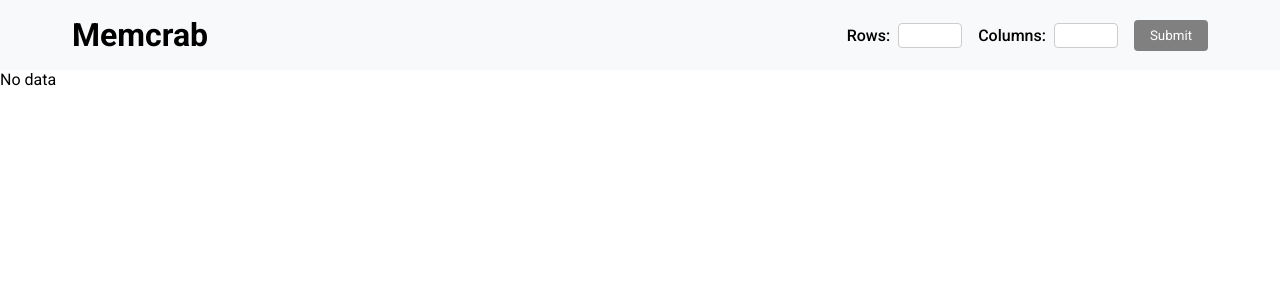
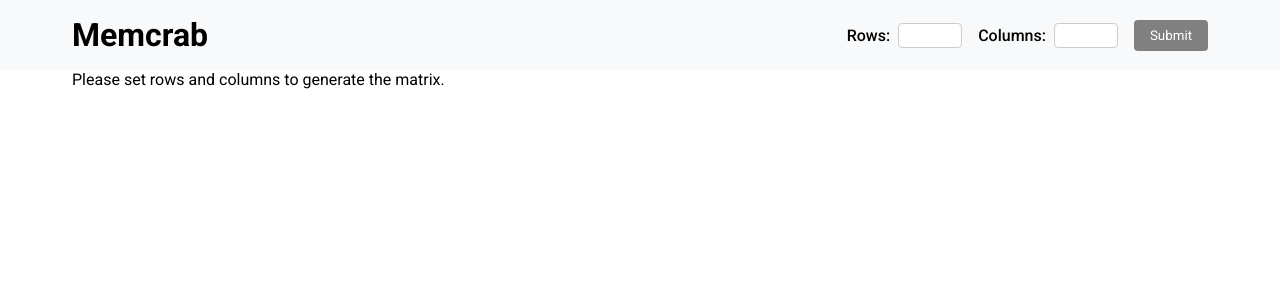
Before and after one commit to NNaumenko83/memcrab-test, a React (Vite) app: page / in a window 1280 px wide. Shown: the top 300 px of the page. Built offline with nearby package versions, Linux system fonts and the light colour scheme.

Commit message:
[Change] Matrix component: enhance state management for highlighted cells and improve matrix generation logic

```diff
--- a/src/components/matrix/matrix.module.css
+++ b/src/components/matrix/matrix.module.css
@@ -32,3 +32,7 @@
 	background: #f0f8ff;
 	font-style: italic;
 }
+
+.highlighted {
+	background-color: #ffeb3b;
+}
--- a/src/components/matrix/matrix.tsx
+++ b/src/components/matrix/matrix.tsx
@@ -6,27 +6,15 @@ import Container from "../container/container"
 import { calculatePercentile } from "../../utils/calculate-percentile"
 import { getRandomAmount } from "../../utils/get-random-amount"
 
-
-
-
 const Matrix: React.FC = () => {
     const { rowsQuantity, columnsQuantity } = useTableContext()
     const [matrix, setMatrix] = useState<Cell[][]>([])
+    const [highlightedIds, setHighlightedIds] = useState<number[]>([])
+    const [hoveredCellId, setHoveredCellId] = useState<number | null>(null)
 
-    useEffect(() => {
-        if (rowsQuantity <= 0 || columnsQuantity <= 0) {
-            setMatrix([])
-            return
-        }
-        let idCounter = 1
-        const newMatrix: Cell[][] = Array.from({ length: rowsQuantity }, () =>
-            Array.from({ length: columnsQuantity }, () => ({
-                id: idCounter++,
-                amount: getRandomAmount(),
-            }))
-        )
-        setMatrix(newMatrix)
-    }, [rowsQuantity, columnsQuantity])
+    const totalCells = rowsQuantity * columnsQuantity
+    const nearestCount = Math.max(2, Math.ceil(totalCells * 0.2))
+
 
     const handleCellClick = (rowIndex: number, colIndex: number) => {
         setMatrix(prev =>
@@ -40,8 +28,6 @@ const Matrix: React.FC = () => {
         )
     }
 
-    if (!matrix.length) return <div>No data</div>
-
     const rowSums = matrix.map(row =>
         row.reduce((acc, cell) => acc + cell.amount, 0)
     )
@@ -53,8 +39,44 @@ const Matrix: React.FC = () => {
         return calculatePercentile(colValues, 60)
     })
 
+    useEffect(() => {
+        if (rowsQuantity <= 0 || columnsQuantity <= 0) {
+            setMatrix([])
+            setHighlightedIds([])
+            setHoveredCellId(null)
+            return
+        }
+        let idCounter = 1
+        const newMatrix: Cell[][] = Array.from({ length: rowsQuantity }, () =>
+            Array.from({ length: columnsQuantity }, () => ({
+                id: idCounter++,
+                amount: getRandomAmount(),
+            }))
+        )
+        setMatrix(newMatrix)
+        setHighlightedIds([])
+        setHoveredCellId(null)
+    }, [rowsQuantity, columnsQuantity])
+
+    useEffect(() => {
+        if (hoveredCellId === null) {
+            setHighlightedIds([])
+            return
+        }
+        const allCells = matrix.flat()
+        const hoveredCell = allCells.find(c => c.id === hoveredCellId)
+        if (!hoveredCell) return
+        const sortedByDistance = [...allCells].sort(
+            (a, b) => Math.abs(a.amount - hoveredCell.amount) - Math.abs(b.amount - hoveredCell.amount)
+        )
+        const nearest = sortedByDistance.slice(0, nearestCount).map(c => c.id)
+        setHighlightedIds(nearest)
+    }, [matrix, hoveredCellId, nearestCount])
+
     return (
         <Container>
+            {matrix.length === 0 ? <p>Please set rows and columns to generate the matrix.</p> :
+                <>
                     <div
                         className={css.grid__container}
                         style={{ gridTemplateColumns: `150px repeat(${columnsQuantity + 1}, minmax(60px, 1fr))` }}
@@ -78,8 +100,10 @@ const Matrix: React.FC = () => {
                             {row.map((cell, colIndex) => (
                                 <div
                                     key={cell.id}
-                            className={css.cell}
+                                    className={`${css.cell} ${highlightedIds.includes(cell.id) ? css.highlighted : ""}`}
                                     onClick={() => handleCellClick(rowIndex, colIndex)}
+                                    onMouseEnter={() => setHoveredCellId(cell.id)}
+                                    onMouseLeave={() => setHoveredCellId(null)}
                                 >
                                     {cell.amount}
                                 </div>
@@ -100,6 +124,8 @@ const Matrix: React.FC = () => {
                         ))}
                         <div className={`${css.cell} ${css.percentile}`}></div>
                     </div>
+                </>
+            }
         </Container>
     )
 }
```
Lines whose indentation alone changed are shown as unchanged.
